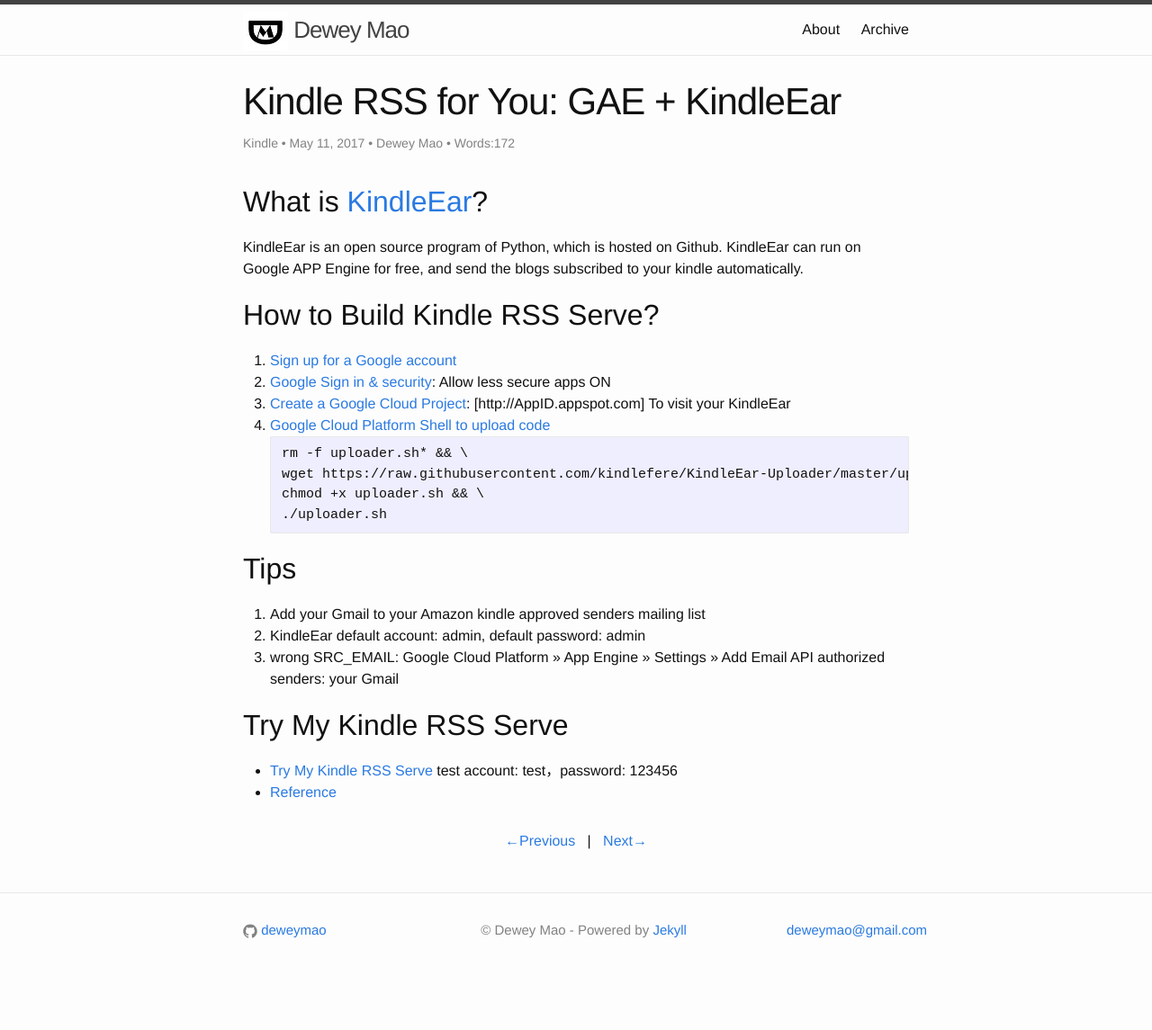
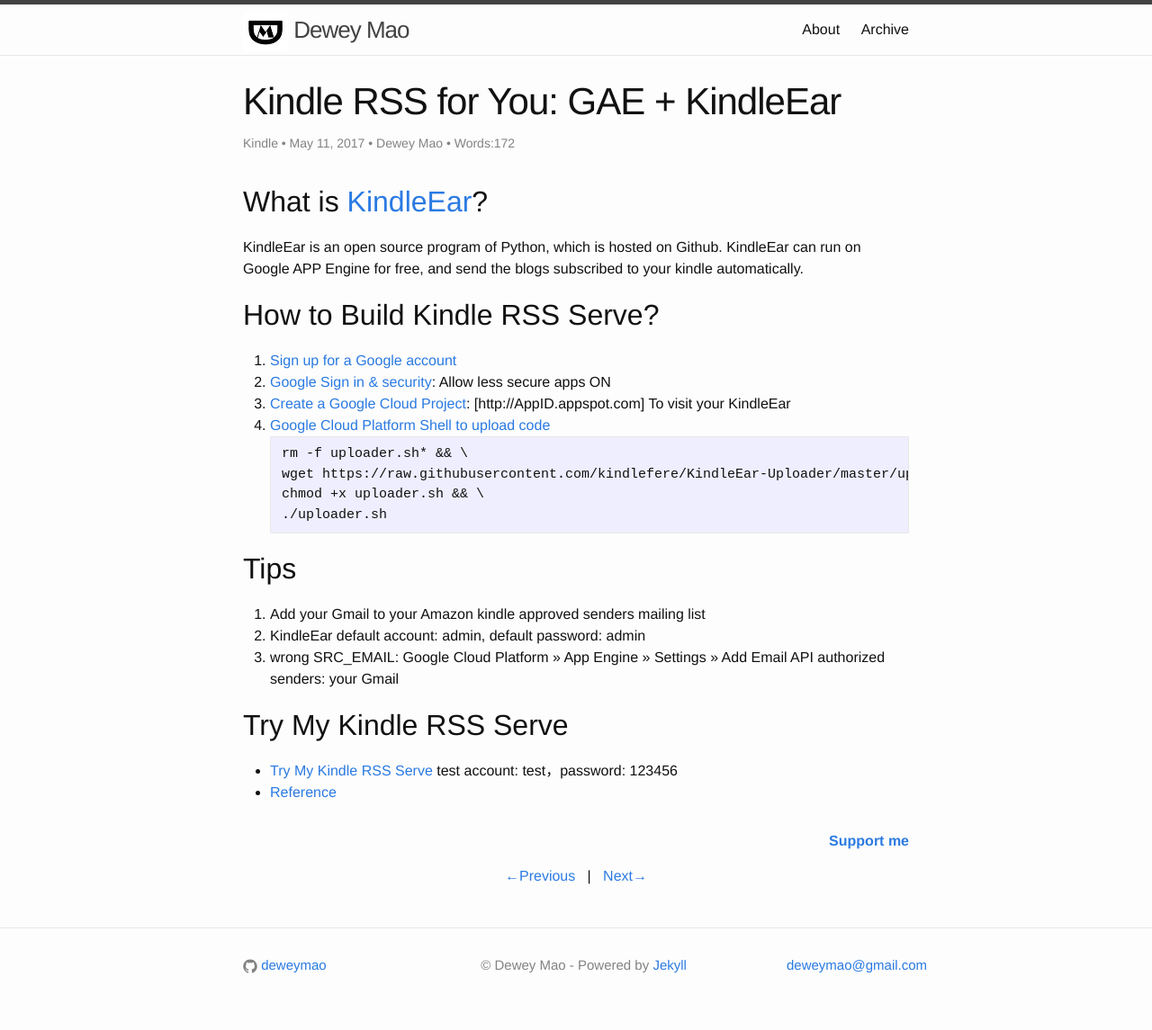
Before and after one commit to deweymao/deweymao.github.io, a Jekyll site: the page built from _posts/2017-05-11-kindle_rss_for_you_by_gae_kindleear.md, in a window 1280 px wide. Shown: the whole page at 90% size. Built offline with Jekyll 4.4.1, drawn with Linux system fonts in a browser that asks for light colours; before the commit the page ends 1106 px from its top, so only the background shows below that.

Commit message:
add support me

```diff
--- a/_layouts/post.html
+++ b/_layouts/post.html
@@ -20,6 +20,8 @@ layout: default
     {{ content }}
   </div>
 
+  <p align="right">	<a href="{{site.url}}/about/"> <b>Support me</b></a></p>
+
   <p align="center">
    {% if page.previous and page.next %}
     <a href="{{ site.url }}{{ page.previous.url }}"> ←Previous </a> &nbsp | &nbsp
@@ -34,7 +36,6 @@ layout: default
     <font color="gray">←Previous</font> &nbsp | &nbsp
     <font color="gray">Next→</font>
    {% endif %}
-
   </p>
 
   {% if site.disqus.shortname %}
```
